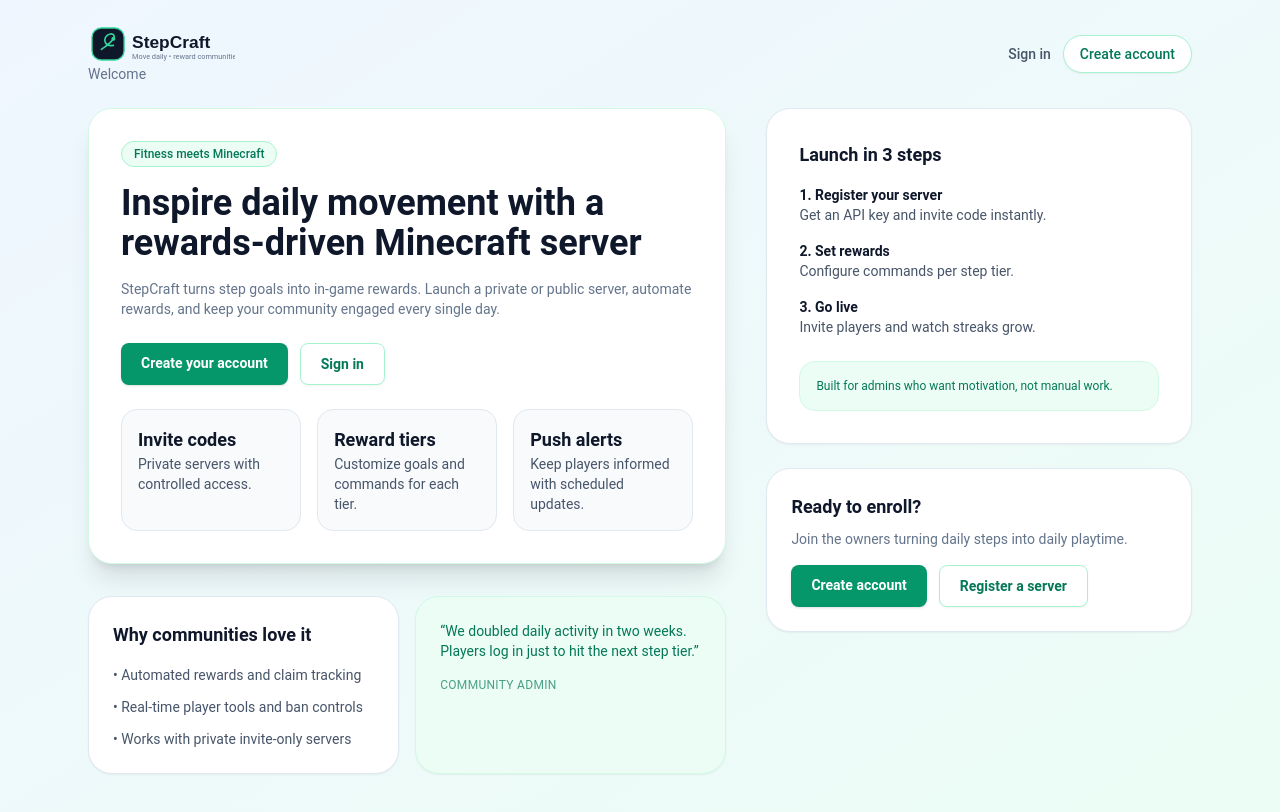
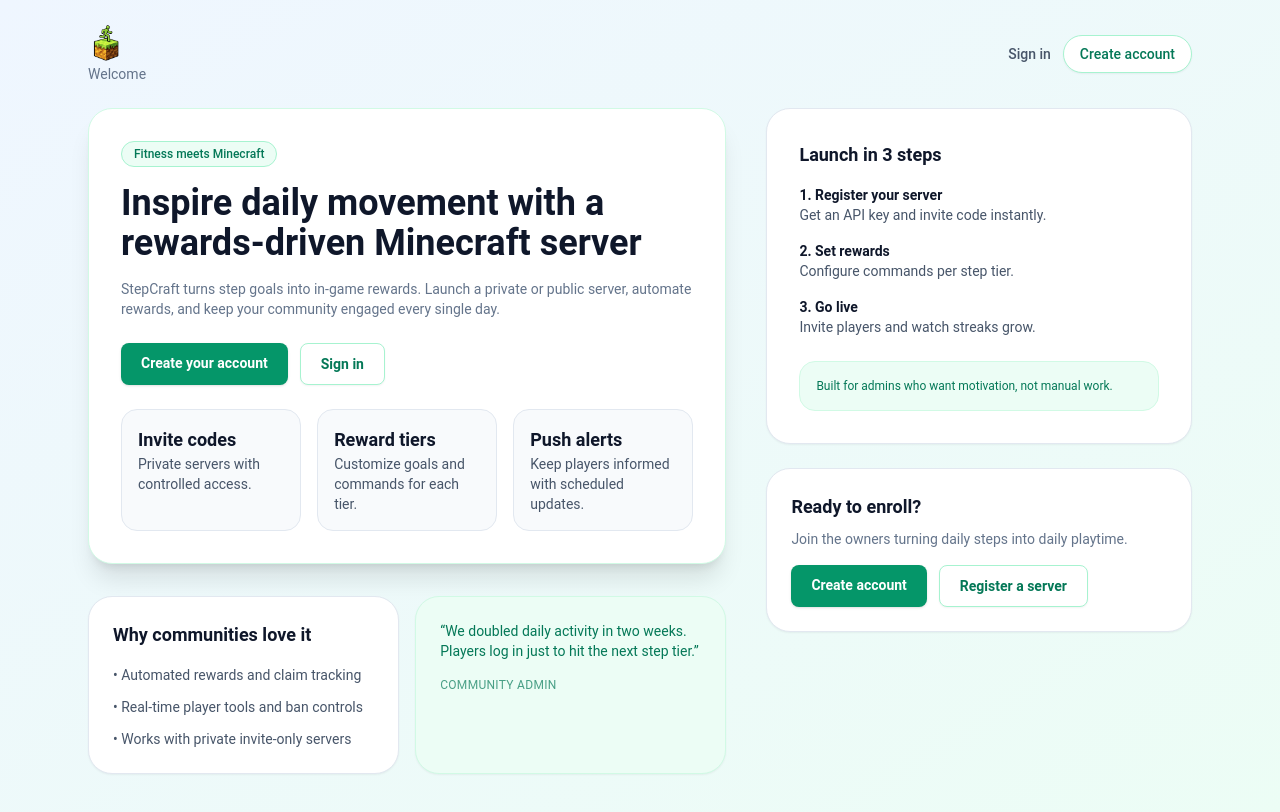
Before and after one commit to JaggerBean/FitCollector, a React (Vite) app in the folder Stepcraft_React/: page / in a window 1280 px wide. Shown: the top 812 px of the page. Built offline with nearby package versions, Linux system fonts and the light colour scheme; no server answers.

Commit message:
actual logo

```diff
--- a/Stepcraft_React/src/components/Layout.tsx
+++ b/Stepcraft_React/src/components/Layout.tsx
@@ -10,7 +10,7 @@
       <header className="mx-auto flex w-full max-w-6xl items-center justify-between px-6 py-6">
         <div>
           <Link to="/" className="flex items-center gap-3">
-            <img src="/logo.svg" alt="StepCraft" className="h-10 w-auto" />
+            <img src="/logo.png" alt="StepCraft" className="h-10 w-auto" />
           </Link>
           <div className="text-sm text-slate-500 dark:text-slate-400">{title}</div>
         </div>
```
Also changed, not shown: Stepcraft_React/public/logo.png (added).
